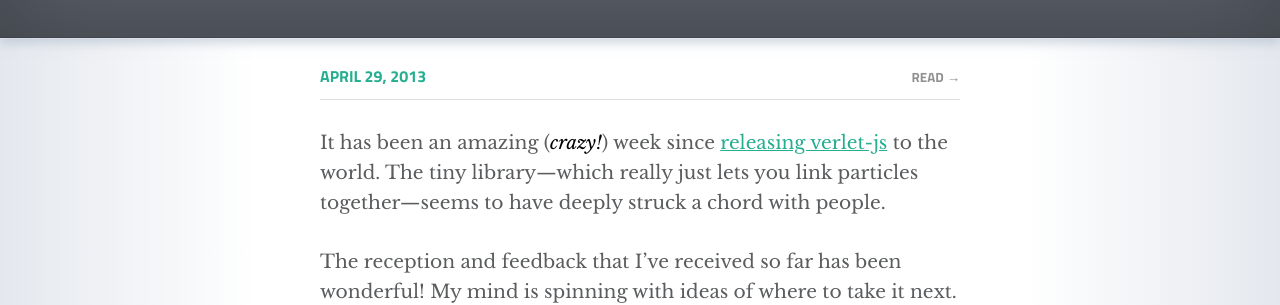
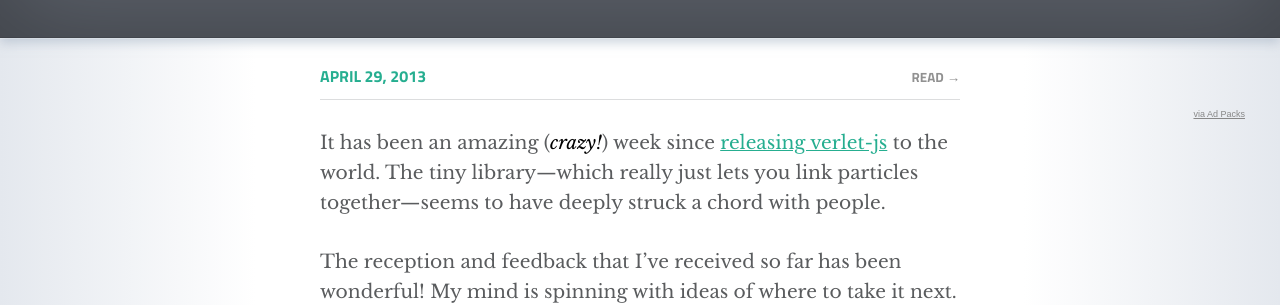
Before and after one commit to subprotocol/subprotocol.github.io, a Jekyll site: the page built from index.html, in a window 1280 px wide. Shown: the part 254-559 px from the top of the page. Built offline with Jekyll 4.4.1, drawn with Linux system fonts in a browser that asks for light colours; Markdown is read by kramdown in place of the engine named in the settings; the list of posts is cut into pages by our own code; comment, search, counter and statistics services are not loaded.

Commit message:
style fixes

```diff
--- a/_layouts/default.html
+++ b/_layouts/default.html
@@ -52,7 +52,10 @@
 		{{ content }}
 	</section>
 	<!-- BuySellAds Zone Code -->
-	<div id="bsap_1285933" class="bsarocks bsap_3df5e2ea1c6a237386fb9d4cdf5b99f0"></div>
+	<div id="bsa">
+		<div id="bsap_1285933" class="bsarocks bsap_3df5e2ea1c6a237386fb9d4cdf5b99f0"></div>
+		<a href="http://adpacks.com" id="bsap_aplink">via Ad Packs</a>
+	</div>
 	<!-- End BuySellAds Zone Code -->
 	<div id="footer">
 
--- a/css/style.css
+++ b/css/style.css
@@ -526,7 +526,7 @@
 }
 
 
-#bsap_1285933 {
+#bsa {
 	position: absolute;
 	top: 342px;
 	right: 20px;
@@ -542,4 +542,4 @@
 body .one .bsa_it_ad .bsa_it_t { padding: 6px 0; }
 body .one .bsa_it_ad .bsa_it_d { padding: 0; font-size: 10px; color: #333; }
 body .one .bsa_it_p { display: none; }
-body #bsap_aplink, body #bsap_aplink:hover { display: block; font-size: 9px; margin: 12px 15px 0; text-align: right; }
+body #bsap_aplink, body #bsap_aplink:hover { display: block; font-size: 9px; margin: 12px 15px 0; text-align: right; color: #888; }
```
